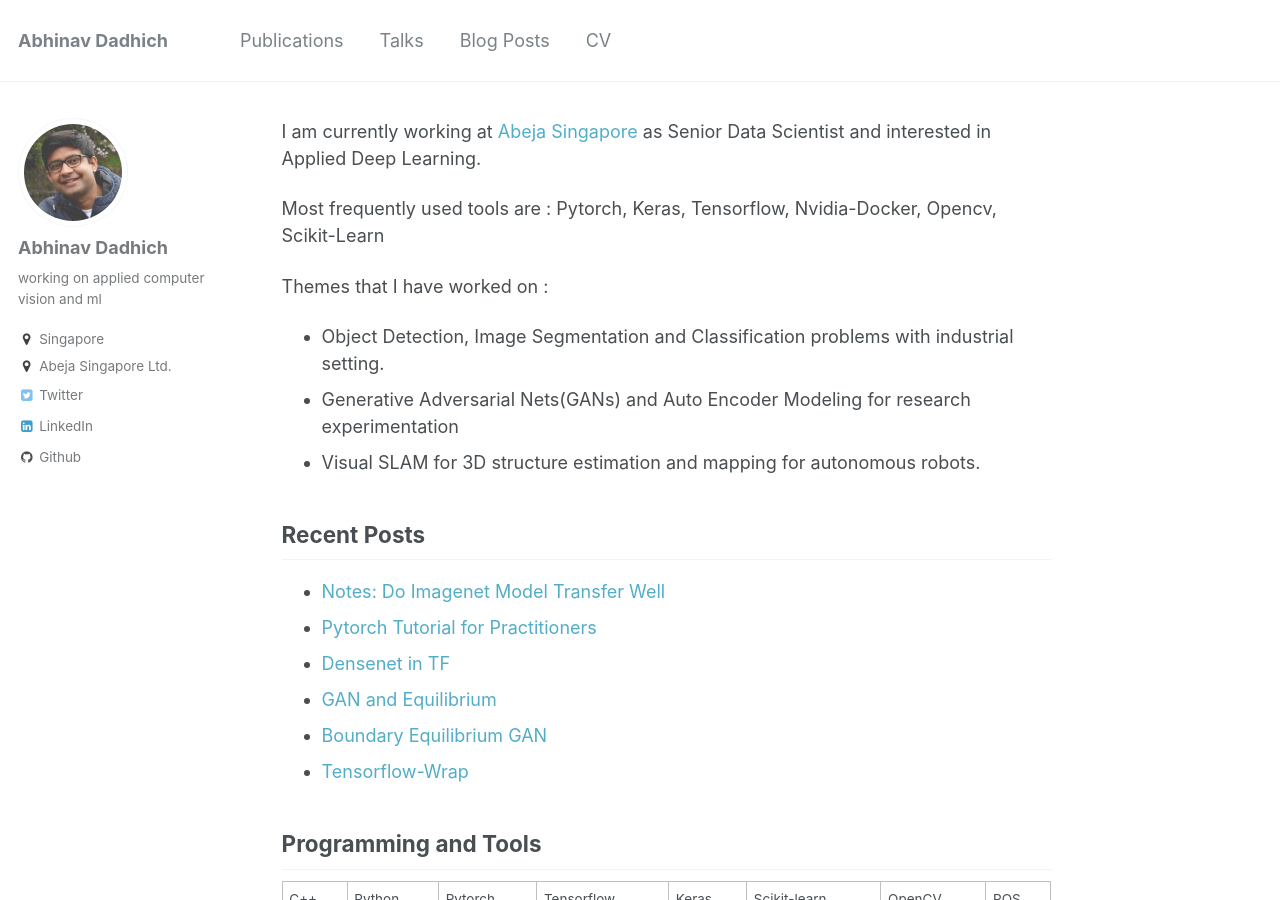
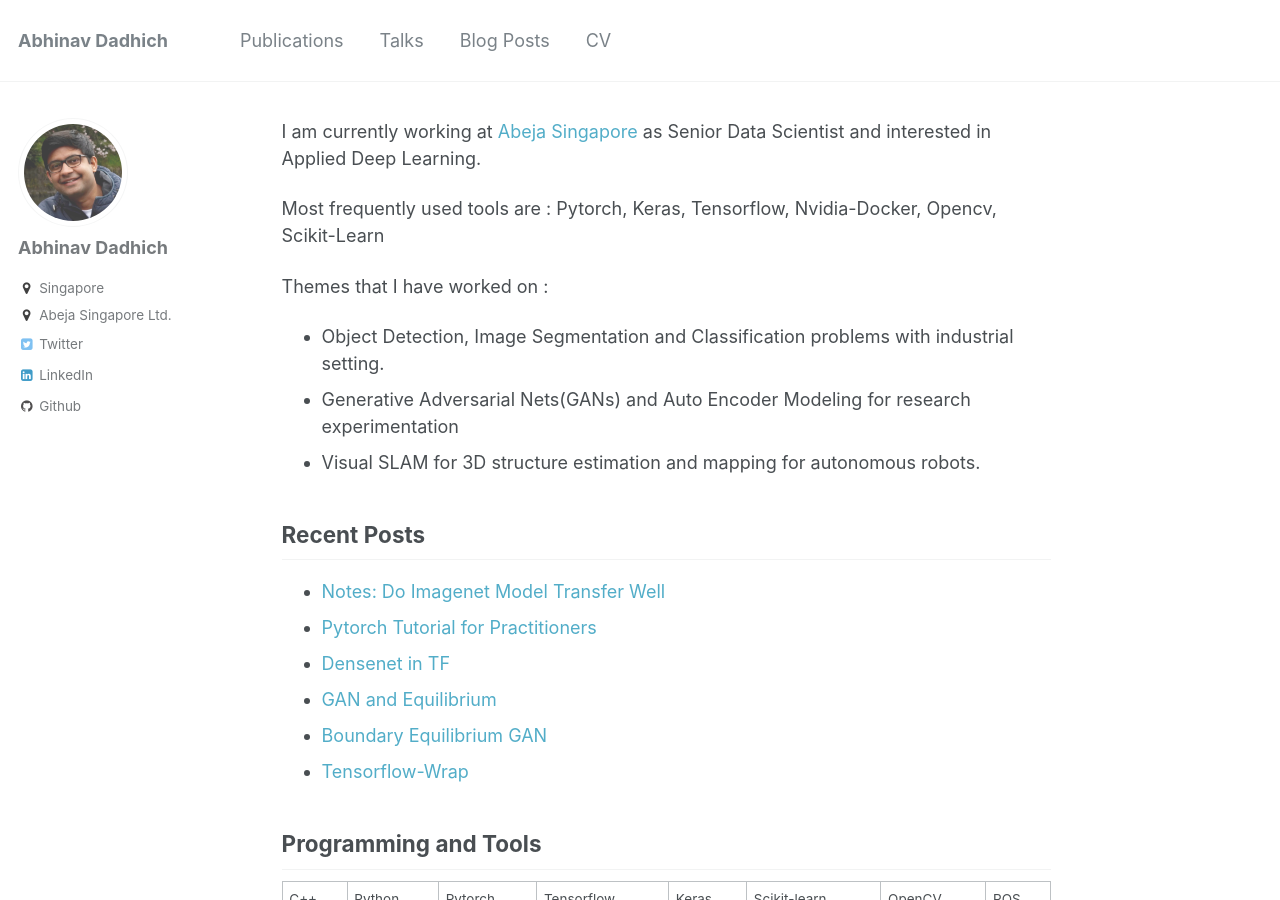
Before and after one commit to ResByte/ResByte.github.io, a Jekyll site: the page built from _pages/about.md, in a window 1280 px wide and 900 px high. Built offline with Jekyll 4.4.1, drawn with Linux system fonts in a browser that asks for light colours.

Commit message:
modified config

```diff
--- a/_config.yml
+++ b/_config.yml
@@ -10,7 +10,7 @@
 title                    : "Abhinav Dadhich"
 title_separator          : "-"
 name                     : &name "Abhinav Dadhich"
-description              : &description "Teaching machines how to see."
+description              : &description "working on vision and ml"
 url                      : https://resbyte.github.io # the base hostname & protocol for your site e.g. "https://mmistakes.github.io"
 baseurl                  : "" # the subpath of your site, e.g. "/blog"
 repository               : "Resbyte/resbyte.github.io"
@@ -79,7 +79,7 @@
 author:
   name             : "Abhinav Dadhich"
   avatar           : "profile.jpg"
-  bio              : "working on applied  computer vision and ml"
+  bio              : ""
   location         : "Singapore"
   employer         : "Abeja Singapore Ltd."
   googlescholar    : # "http://yourfullgooglescholarurl.com"
```
